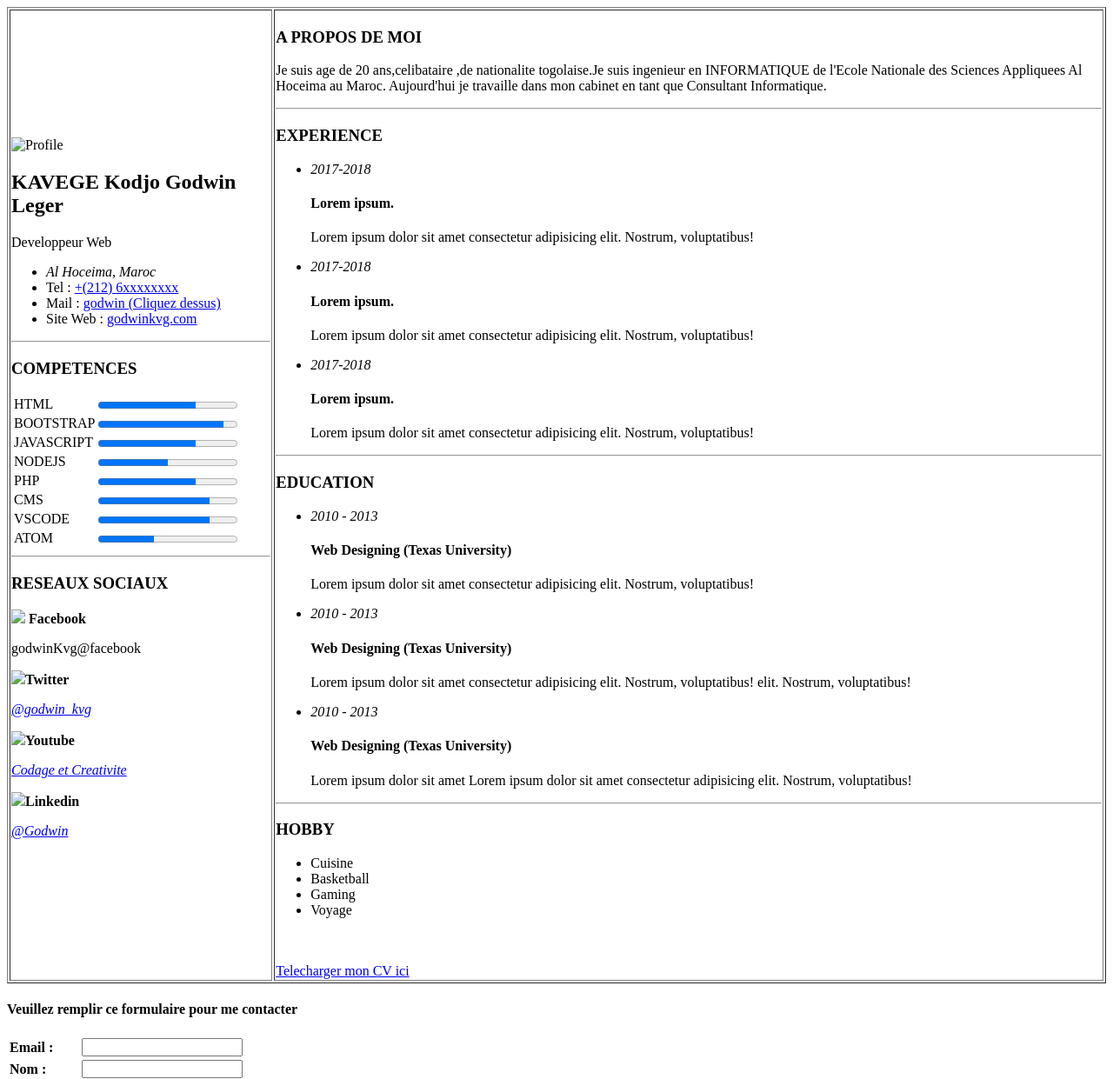
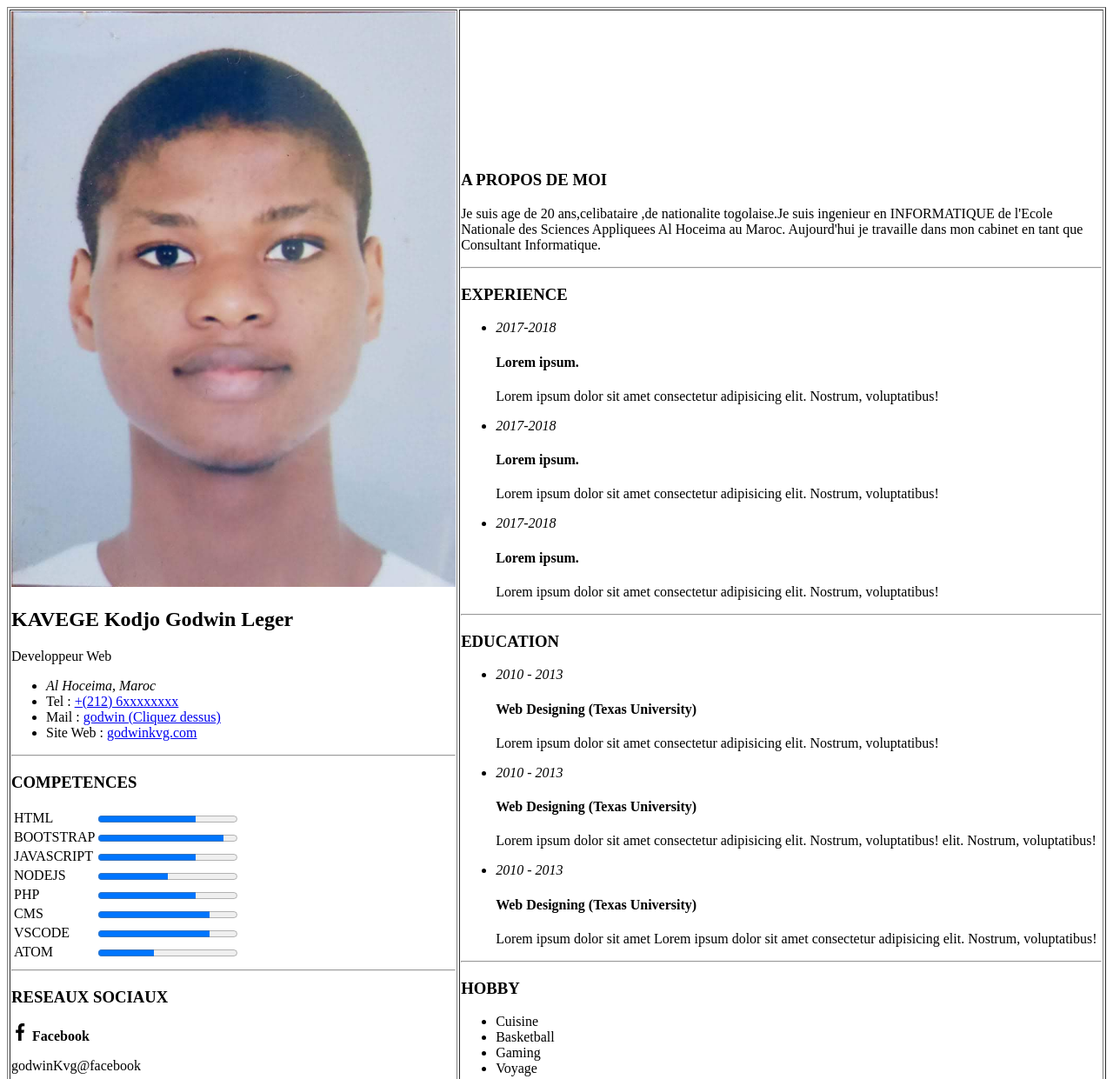
Before and after one commit to hackerman001/hackerman001, a plain HTML site: page TP1/index.html in a window 1280 px wide. Shown: the top 1241 px of the page at 87% size. Drawn offline with Linux system fonts and the light colour scheme; the site is published under a folder, as on GitHub Pages, so addresses that start at the root find nothing.

Commit message:
Last Update

```diff
--- a/TP1/index.html
+++ b/TP1/index.html
@@ -11,7 +11,7 @@
     <table border="1">
       <tr>
         <td id="left">
-          <img width="100%" src="/images/profile.jpg" alt="Profile" />
+          <img width="100%" src="../images/profile.jpg" alt="Profile" />
           <div id="left_content">
             <h2>KAVEGE Kodjo Godwin Leger</h2>
             <span>Developpeur Web</span>
@@ -91,7 +91,11 @@
             <table>
               <tr>
                 <b
-                  ><img class="social" src="/images/facebook.png" width="20" />
+                  ><img
+                    class="social"
+                    src="../images/facebook.png"
+                    width="20"
+                  />
                   Facebook</b
                 >
                 <p><a>godwinKvg@facebook</a></p>
@@ -100,7 +104,7 @@
                 <b
                   ><img
                     class="social"
-                    src="/images/twitter.png"
+                    src="../images/twitter.png"
                     width="20"
                   />Twitter</b
                 >
@@ -114,7 +118,7 @@
                 <b
                   ><img
                     class="social"
-                    src="/images/youtube.png"
+                    src="../images/youtube.png"
                     width="20"
                   />Youtube</b
                 >
@@ -130,7 +134,7 @@
                 <b
                   ><img
                     class="social"
-                    src="/images/linkedin.png"
+                    src="../images/linkedin.png"
                     width="20"
                   />Linkedin</b
                 >
```
